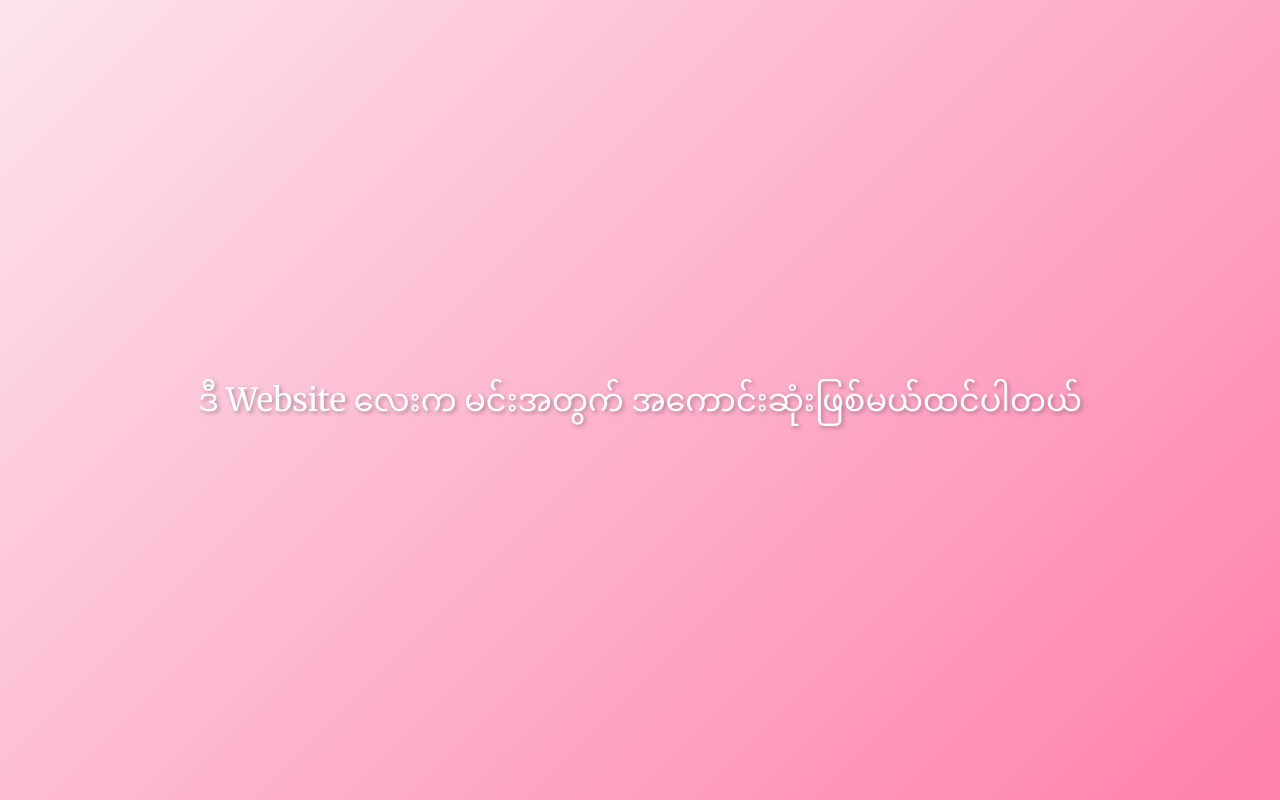
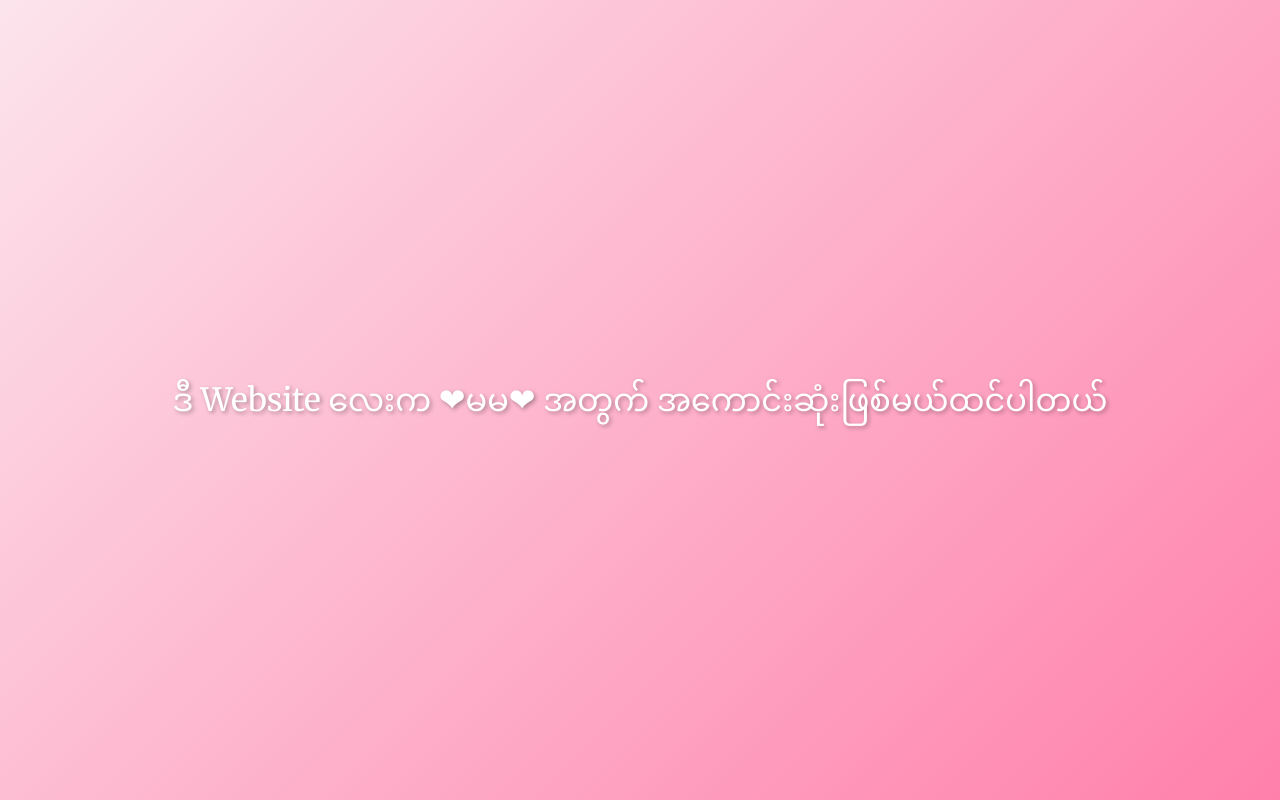
Before and after one commit to Opper125/Lwal, a plain HTML site: page index.html in a window 1280 px wide. Drawn offline with nearby package versions, Linux system fonts and the light colour scheme.

Commit message:
Update index.html

```diff
--- a/index.html
+++ b/index.html
@@ -206,7 +206,7 @@
         <main class="container mx-auto p-4 md:p-8 relative z-20">
             <section class="my-10">
                 <h2 class="text-center text-3xl md:text-4xl font-bold text-pink-500 mb-8">
-                    ငါမင်းကို အရမ်းချစ်ခဲ့တာ မင်းသိလား
+                    ကျွန့်တော် 💙မမ💙ကိုအရမ်းချစ်တယ် သိလား!
                 </h2>
                 <div id="image-gallery" class="grid grid-cols-1 sm:grid-cols-2 lg:grid-cols-3 gap-8">
                     <!-- Images will be injected here by JavaScript -->
@@ -223,31 +223,24 @@
     <script>
         const introMessages = [
             "ဝင်ကြိပေးလို့ကျေးဇူးတင်ပါတယ်",
-            "ဒီ Website လေးက မင်းအတွက် အကောင်းဆုံးဖြစ်မယ်ထင်ပါတယ်",
-            "မင်းကိုချစ်တဲ့ အချစ်တွေ ဒီ Website ထဲမှာ သက်သေရှိပါတယ်",
-            "မင်းကြိုက်နှစ်သက်မယ်လို့ ငါမျှော်လင့်ပါတယ်",
-            "မင်းမချစ်တော့်တဲ့ 'မောင်' မင်းကို နုတ်ဆက်ပါတယ် ",
+            "ဒီ Website လေးက ❤မမ❤ အတွက် အကောင်းဆုံးဖြစ်မယ်ထင်ပါတယ်",
+            "❤မမ❤ ကိုချစ်တဲ့ အချစ်တွေ ဒီ Website ထဲမှာ သက်သေရှိပါတယ်",
+            "❤မမ❤ ကြိုက်နှစ်သက်မယ်လို့ မောင်🥺 မျှော်လင့်ပါတယ်",
+            "စိတ်ဆိုးပျေပါတော့်နော် ❤မမ❤ မှားခဲ့ရဂ်ခွင့်လွှတ်ပါ ",
             "Website လေးထဲမှာ ဘာတွေရှိလဲ ကြိဖို့ အစဥ်သင့်ဖြစ်နေပီထင်ပါတယ်",
-            "လွေ",
+            "နိုးနိုး ချစ် ❤မမ❤",
             "စတင်ကြိရှု့လိုက်ရအောင်"
         ];
 
         const imageUrls = [
-            "https://raw.githubusercontent.com/Opper125/casino-roulette/a3580b1e2aba75b5433d1a23248fde02ff09e28c/IMG_20250923_015928.jpg",
-            "https://raw.githubusercontent.com/Opper125/casino-roulette/a3580b1e2aba75b5433d1a23248fde02ff09e28c/IMG_20250923_015943.jpg",
-            "https://raw.githubusercontent.com/Opper125/casino-roulette/a3580b1e2aba75b5433d1a23248fde02ff09e28c/IMG_20250923_015958.jpg",
-            "https://raw.githubusercontent.com/Opper125/casino-roulette/a3580b1e2aba75b5433d1a23248fde02ff09e28c/IMG_20250923_020027.jpg",
-            "https://raw.githubusercontent.com/Opper125/casino-roulette/a3580b1e2aba75b5433d1a23248fde02ff09e28c/IMG_20250923_020041.jpg",
-            "https://raw.githubusercontent.com/Opper125/casino-roulette/a3580b1e2aba75b5433d1a23248fde02ff09e28c/IMG_20250923_020059.jpg",
-            "https://raw.githubusercontent.com/Opper125/casino-roulette/a3580b1e2aba75b5433d1a23248fde02ff09e28c/IMG_20250923_020115.jpg",
-            "https://raw.githubusercontent.com/Opper125/casino-roulette/a3580b1e2aba75b5433d1a23248fde02ff09e28c/IMG_20250923_020131.jpg",
-            "https://raw.githubusercontent.com/Opper125/casino-roulette/a3580b1e2aba75b5433d1a23248fde02ff09e28c/IMG_20250923_020145.jpg",
-            "https://raw.githubusercontent.com/Opper125/casino-roulette/a3580b1e2aba75b5433d1a23248fde02ff09e28c/IMG_20250923_020208.jpg",
-            "https://raw.githubusercontent.com/Opper125/casino-roulette/a3580b1e2aba75b5433d1a23248fde02ff09e28c/IMG_20250923_020227.jpg",
-            "https://raw.githubusercontent.com/Opper125/casino-roulette/a3580b1e2aba75b5433d1a23248fde02ff09e28c/IMG_20250923_020242.jpg",
-            "https://raw.githubusercontent.com/Opper125/casino-roulette/a3580b1e2aba75b5433d1a23248fde02ff09e28c/IMG_20250923_020258.jpg",
-            "https://raw.githubusercontent.com/Opper125/casino-roulette/a3580b1e2aba75b5433d1a23248fde02ff09e28c/IMG_20250923_020320.jpg",
-            "https://raw.githubusercontent.com/Opper125/casino-roulette/a3580b1e2aba75b5433d1a23248fde02ff09e28c/IMG_20250923_020334.jpg"
+            "https://raw.githubusercontent.com/Opper125/Lwal/blob/5ff39e766e8bc5a41a680a358b7c275633468cbf/IMG_20251206_160452_717.jpg",
+            "https://raw.githubusercontent.com/Opper125/Lwal/blob/5ff39e766e8bc5a41a680a358b7c275633468cbf/IMG_20251206_160702_902.jpg",
+            "https://raw.githubusercontent.com/Opper125/Lwal/blob/5ff39e766e8bc5a41a680a358b7c275633468cbf/IMG_20251206_160703_043.jpg",
+            "https://raw.githubusercontent.com/Opper125/Lwal/blob/5ff39e766e8bc5a41a680a358b7c275633468cbf/IMG_20251206_160703_056.jpg",
+            "https://raw.githubusercontent.com/Opper125/Lwal/blob/5ff39e766e8bc5a41a680a358b7c275633468cbf/IMG_20251206_160703_056.jpg",
+            "https://raw.githubusercontent.com/Opper125/Lwal/blob/5ff39e766e8bc5a41a680a358b7c275633468cbf/IMG_20251206_160703_159.jpg",
+            "https://raw.githubusercontent.com/Opper125/Lwal/blob/5ff39e766e8bc5a41a680a358b7c275633468cbf/IMG_20251206_160703_449.jpg",
+            "https://raw.githubusercontent.com/Opper125/Lwal/blob/5ff39e766e8bc5a41a680a358b7c275633468cbf/IMG_20251206_160703_503.jpg"
         ];
 
         let backgroundGenerated = false;
@@ -325,7 +318,7 @@
             const item = document.createElement('div');
             item.classList.add('falling-item', type);
             if (type === 'petal') {
-                item.innerHTML = '🌸';
+                item.innerHTML = '💙';
             } else if (type === 'heart') {
                 item.innerHTML = '❤️';
             }
```
